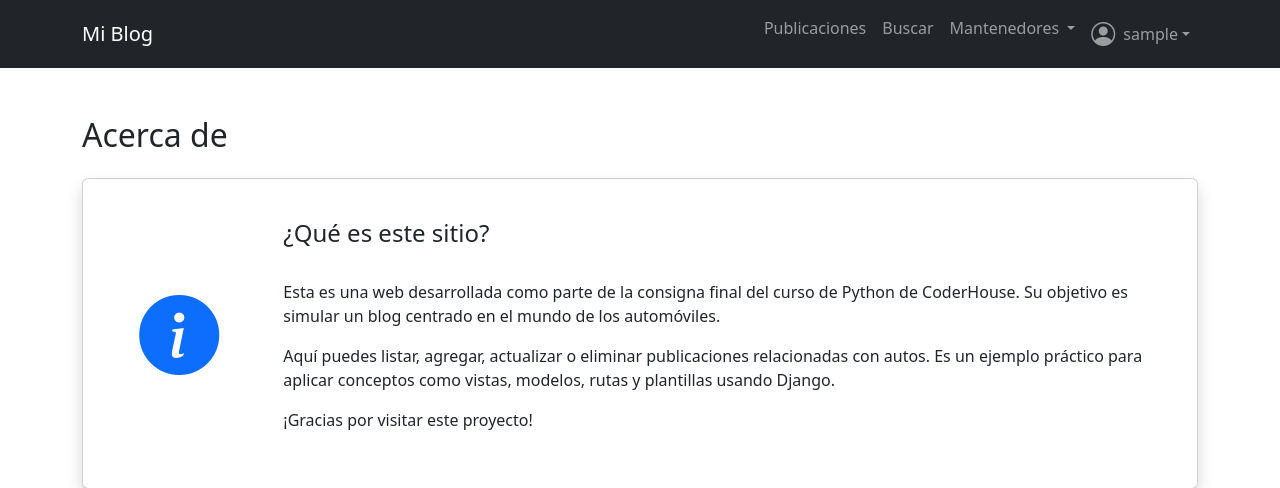
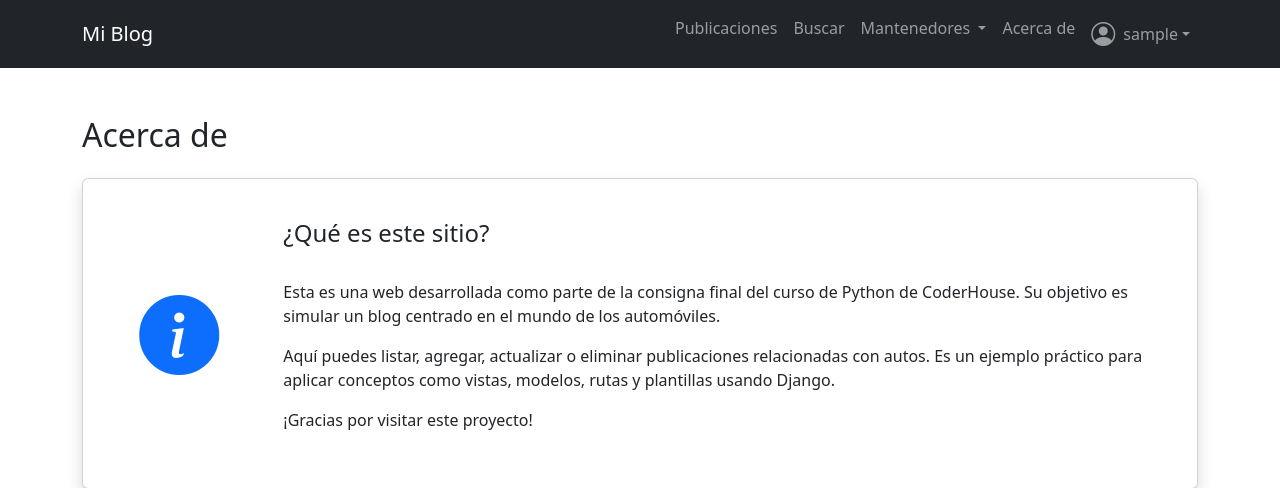
Before and after one commit to JonaGuitar/Proyecto_CoderHouse-JonathanYanez, a Django app: page /Aplicacion/acerca in a window 1280 px wide. Shown: the top 488 px of the page. Run offline with Django 5.2, Linux system fonts and the light colour scheme; the visitor is signed in with stand-in values (Sample User, id 1); data that the repository does not hold is empty; some libraries are stand-ins or nearby versions.

Commit message:
se modifica menu

```diff
--- a/Main/templates/Main/base.html
+++ b/Main/templates/Main/base.html
@@ -48,6 +48,7 @@
                                 <li><a class="dropdown-item" href="{% url 'Aplicacion:post_agregar' %}">Vehículos</a></li>
                             </ul>
                         </li>
+                        <li class="nav-item"><a class="nav-link" href="{% url "Aplicacion:acerca" %}">Acerca de</a></li>
                         <li class="nav-item dropdown">
                             <a class="nav-link dropdown-toggle d-flex align-items-center" href="#" id="navbarAvatarDropdown" role="button" data-bs-toggle="dropdown" aria-expanded="false">
                                 {% if avatar_usuario %}
```
